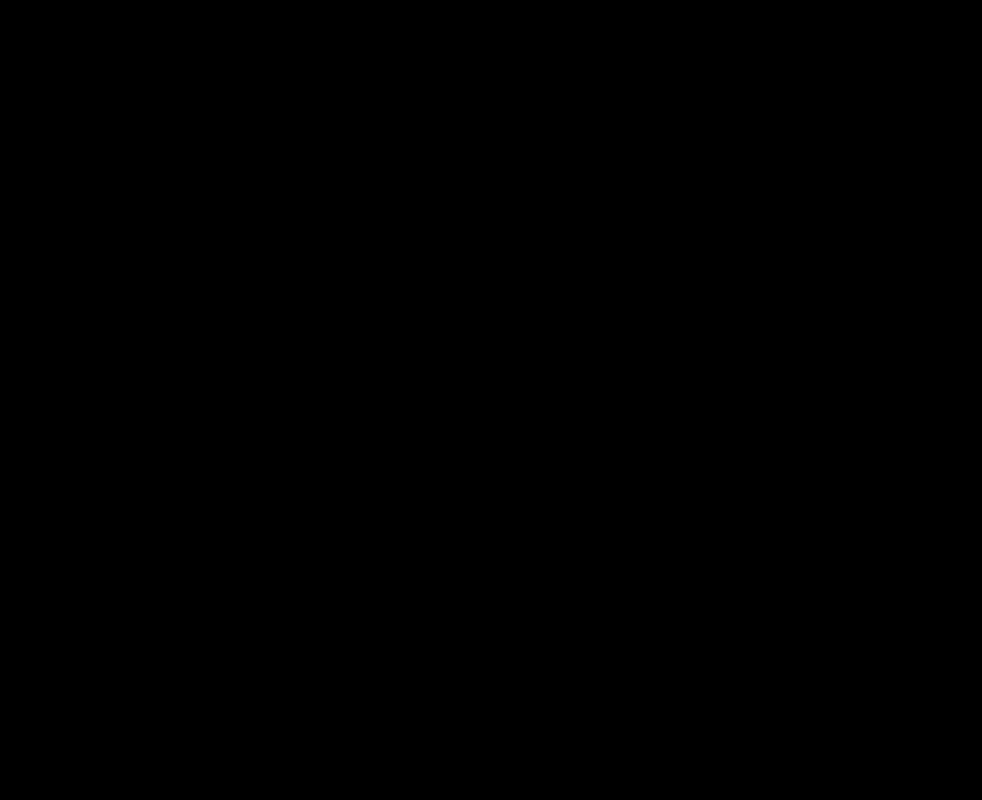
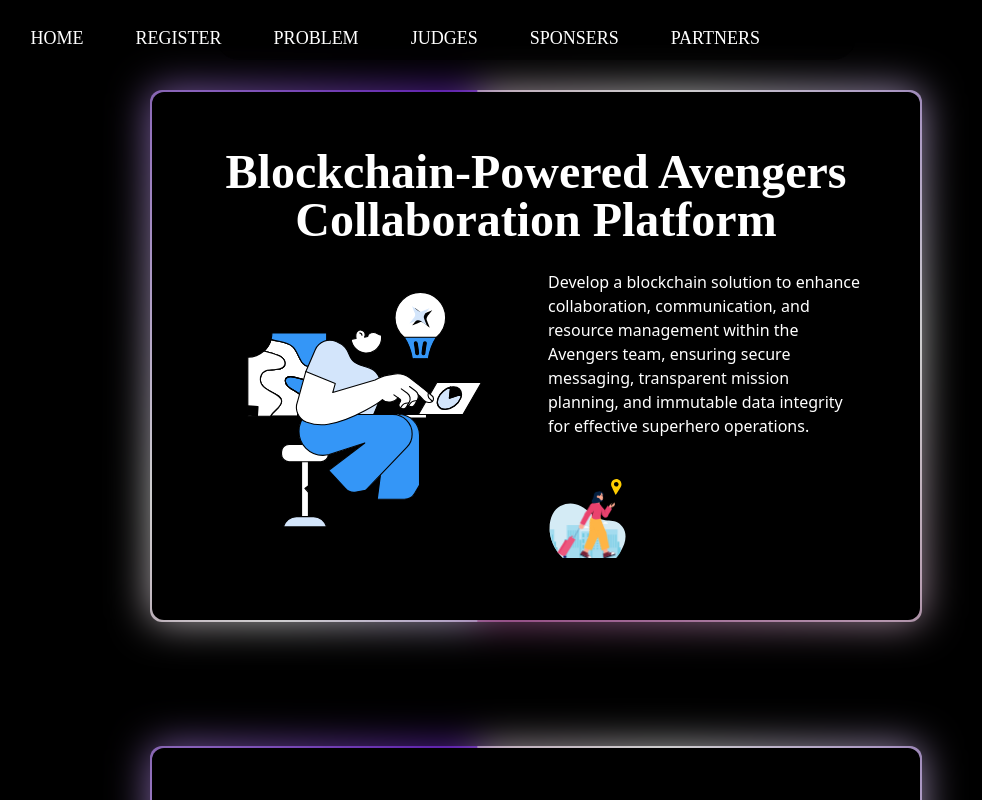
Before and after one commit to godspeed-03/Technovate, a React (Vite) app: page /problems in a window 1280 px wide. Before the commit this address had no page. Shown: the top 800 px of the page, without its empty margins (104-1086 px from the left). Built offline with nearby package versions, Linux system fonts and the light colour scheme; a web font is replaced by a local one.

Commit message:
problem-statements added

```diff
--- a/src/App.jsx
+++ b/src/App.jsx
@@ -6,6 +6,7 @@
 import Register from "./Pages/Register";
 import Partner from "./Pages/Partners";
 import Sponsors from "./Pages/Sponsors";
+import ProblemStatements from "./Pages/ProblemStatements";
 
 function App() {
   return (
@@ -18,6 +19,7 @@
           <Route exact path="/judges" element={<Judges />} />
           <Route exact path="/partners" element={<Partner />} />
           <Route exact path="/sponsors" element={<Sponsors />} />
+          <Route exact path="/problems" element={<ProblemStatements />} />
         </Routes>
       </Router>
     </>
--- /dev/null
+++ b/src/Components/Card.jsx
@@ -0,0 +1,80 @@
+import React from 'react'
+import animationData from "../assets/Infoanimation.json";
+import locationanimation from "../assets/locat.json";
+import { Tilt } from "react-tilt";
+import Lottie from "react-lottie";
+
+const Card = ({title, problem}) => {
+
+  const defaultOptionsimg = {
+    loop: true,
+    autoplay: true,
+    animationData: animationData,
+    rendererSettings: {
+      preserveAspectRatio: "xMidYMid slice",
+    },
+  };
+
+  const defaultOptionslocation = {
+    loop: true,
+    autoplay: true,
+    animationData: locationanimation,
+    rendererSettings: {
+      preserveAspectRatio: "xMidYMid slice",
+    },
+  };
+
+  return (
+    <>
+      <div className="z-10 flex items-center justify-center py-16">
+        <Tilt
+          className="flex items-center justify-center Tilt"
+          style={{
+            transformStyle: "preserve-3d",
+          }}
+          options={{
+            max: 30,
+            perspective: 1400,
+            easing: "cubic-bezier(.03,.98,.52,.99)",
+            speed: 2000,
+            glare: true,
+            maxGlare: 0.2,
+            scale: 1,
+          }}
+        >
+          <div className="info rounded-xl relative bg-black max-lg:w-[90%] w-[60%] max-lg:p-8 p-14 ">
+            <h1 className="pb-5 text-5xl font-bold text-center text-white max-md:text-3xl font-heading">
+              {title}
+            </h1>
+            <div className="flex flex-row gap-10 text-white max-lg:flex-col">
+              <div className="flex items-center justify-center gif">
+                <Lottie
+                  options={defaultOptionsimg}
+                  height={300} // Adjust height as needed
+                  width={300} // Adjust width as needed
+                />
+              </div>
+              <div className="flex flex-col items-start justify-center gap-10 content max-lg:items-center">
+                {problem}
+                <div className="flex items-center justify-center gap-5 location">
+                  <a
+                    href="https://maps.app.goo.gl/duEYT9VECn531GSt6"
+                    target="_blank"
+                  >
+                    <Lottie
+                      options={defaultOptionslocation}
+                      height={80} // Adjust height as needed
+                      width={80} // Adjust width as needed
+                    />
+                  </a>
+                </div>
+              </div>
+            </div>
+          </div>
+        </Tilt>
+      </div>
+    </>
+  )
+}
+
+export default Card
--- a/src/Components/Navbar.jsx
+++ b/src/Components/Navbar.jsx
@@ -51,10 +51,10 @@
             <li
               className="mr-10 text-lg hover:underline"
               onClick={() => {
-                handleclick("mentors");
+                handleclick("problems");
               }}
             >
-              MENTOR
+              PROBLEM
             </li>
             <li
               className="mr-10 text-lg hover:underline"
--- a/src/Pages/ProblemS.jsx
+++ b/src/Pages/ProblemS.jsx
@@ -23,12 +23,12 @@
         <div className="flex flex-row items-center justify-center gap-10 max-lg:flex-col-reverse">
           <div className="flex flex-col items-start justify-center gap-10 content">
             <p className="pt-3 text-xl font-bold text-center font-heading max-md:text-lg max-md:font-semibold">
-              Will be revealed on 12th March...
+              Has been released
             </p>
-            <span onClick={() => {navigate('/register')}} className="relative">
+            <span onClick={() => {navigate('/problems')}} className="relative">
                     <span className="absolute top-0 left-0 w-full h-full mt-1 ml-1 bg-yellow-400 rounded "></span>
                     <span className="fold-bold font-heading relative inline-block h-full w-full rounded border-2 border-blue-500  px-3 py-1 text-base font-bold text-black transition duration-100 hover:bg-[#6E1ED4]  hover:border-white dark:bg-transparent">
-                      Register Now
+                      See Now
                     </span>
                   </span>
           </div>
--- /dev/null
+++ b/src/Pages/ProblemStatements.jsx
@@ -0,0 +1,26 @@
+import React from 'react'
+import Problems from '../assets/statements.json'
+import Card from '../Components/Card'
+import Navbar from '../Components/Navbar'
+
+const ProblemStatements = () => {
+  return (
+    <div className='relative w-screen h-screen'>
+      <div className="absolute flex flex-col items-center justify-center w-screen h-auto ">
+        <Navbar />
+        <div className='mt-7'>
+          {
+            Problems.map(problem => (
+              <Card
+                title={problem.title}
+                problem={problem.problem}
+              />
+            ))
+          }
+        </div>
+      </div>
+    </div>
+  )
+}
+
+export default ProblemStatements
--- /dev/null
+++ b/src/assets/statements.json
@@ -0,0 +1,18 @@
+[
+    {
+        "title": "Blockchain-Powered Avengers Collaboration Platform",
+        "problem": "Develop a blockchain solution to enhance collaboration, communication, and resource management within the Avengers team, ensuring secure messaging, transparent mission planning, and immutable data integrity for effective superhero operations."
+    },
+    {
+        "title": "Predictive Analysis for Avengers Team Composition",
+        "problem": "Develop a machine learning model to analyze historical mission data and predict the optimal composition of the Avengers team for upcoming missions, considering factors such as individual strengths, team dynamics, and mission objectives, to enhance mission success rates and minimize casualties."
+    },
+    {
+        "title": "Avengers Character Recognition and Classification",
+        "problem": "Utilize data science techniques to develop a model capable of recognizing and classifying Avengers characters from images, enabling applications such as automated character tagging in fan art, comic book panel analysis, and character-based content recommendation systems."
+    },
+    {
+        "title": "Web challange",
+        "problem": "Develop a web platform that serves as a virtual Avengers headquarters, offering fans interactive experiences, challenges, and exclusive content to engage with the Avengers universe."
+    }
+]
```
